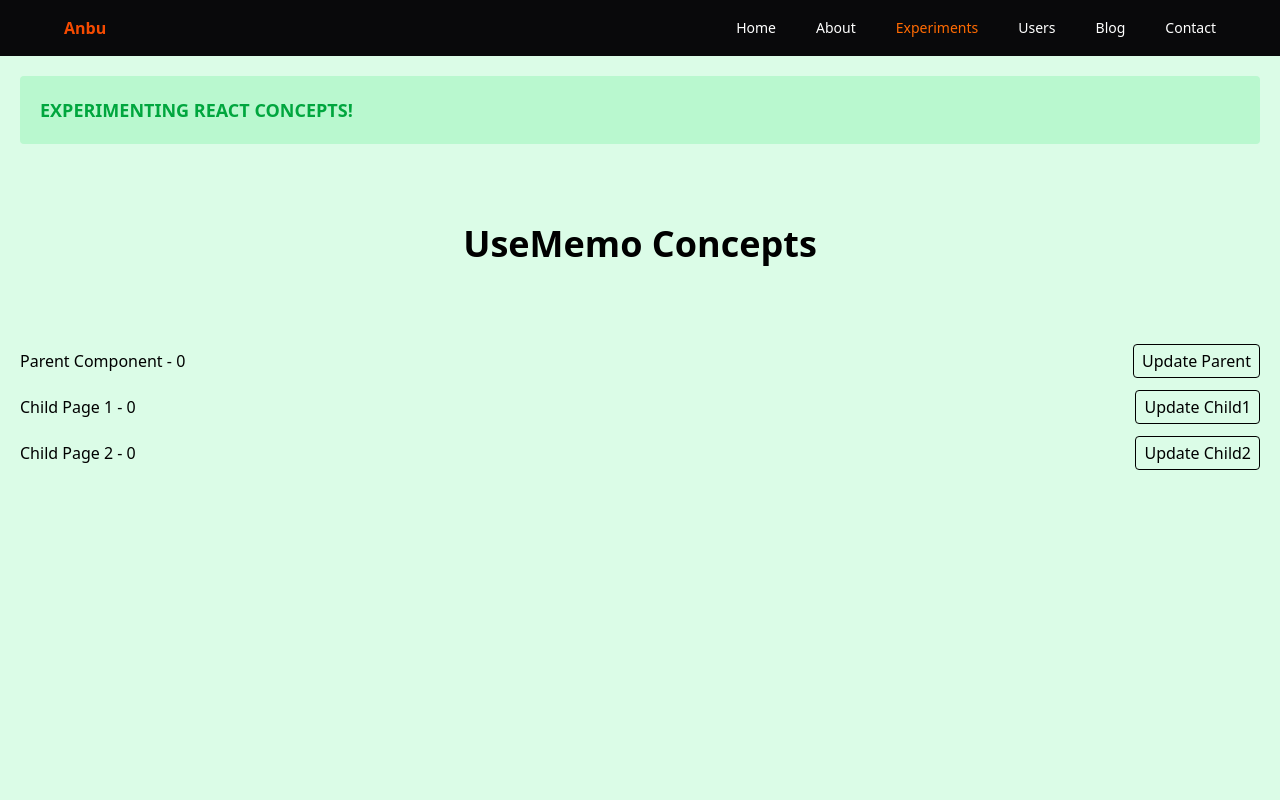
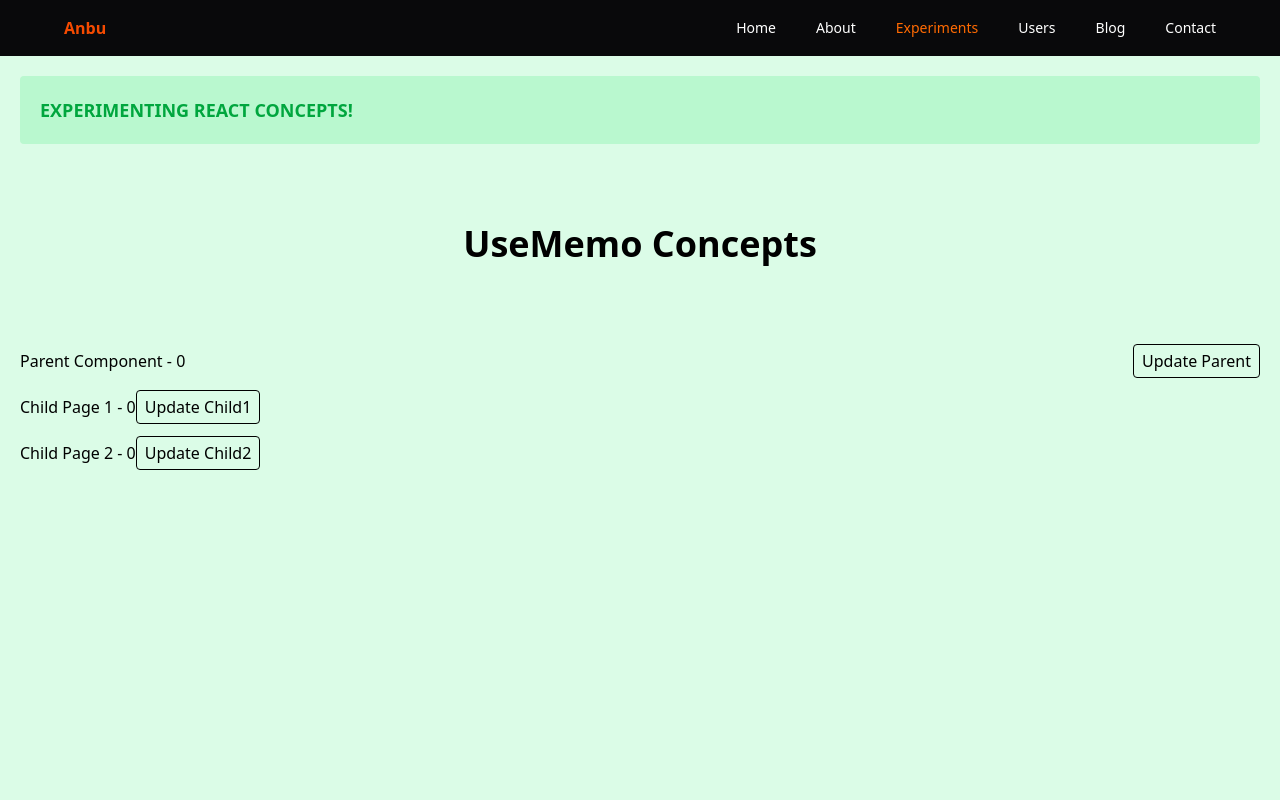
Before and after one commit to anburocky3/teaching-in-react, a React (Vite) app: page /experiments/usememo in a window 1280 px wide. Shown: the top 800 px of the page. Built offline with nearby package versions, Linux system fonts and the light colour scheme.

Commit message:
D8: useCallback with memo functions
feat(memo): add updateChild functionality to ChildPage components

- Pass updateChild props to ChildPage1 and ChildPage2
- Use useCallback for child update functions in MemoHookPage

```diff
--- a/src/pages/experiments/ChildPage1.jsx
+++ b/src/pages/experiments/ChildPage1.jsx
@@ -1,9 +1,20 @@
 import { memo } from "react";
 
-const ChildPage1 = memo(({ value }) => {
+const ChildPage1 = memo(({ value, updateChild }) => {
   console.log("Rendering ChildPage1 ", value);
 
-  return <h3>Child Page 1 - {value}</h3>;
+  return (
+    <div className="flex items-center justify-between">
+      <h3>Child Page 1 - {value}</h3>
+      <button
+        type="button"
+        onClick={updateChild}
+        className="px-2 py-1 rounded border hover:bg-gray-50"
+      >
+        Update Child1
+      </button>
+    </div>
+  );
 });
 
 export default ChildPage1;
--- a/src/pages/experiments/ChildPage2.jsx
+++ b/src/pages/experiments/ChildPage2.jsx
@@ -1,9 +1,20 @@
 import { memo } from "react";
 
-const ChildPage2 = memo(({ value }) => {
+const ChildPage2 = memo(({ value, updateChild }) => {
   console.log("Rendering ChildPage2 - ", value);
 
-  return <h3>Child Page 2 - {value}</h3>;
+  return (
+    <div className="flex items-center justify-between">
+      <h3>Child Page 2 - {value}</h3>
+      <button
+        type="button"
+        onClick={updateChild}
+        className="px-2 py-1 rounded border hover:bg-gray-50"
+      >
+        Update Child2
+      </button>
+    </div>
+  );
 });
 
 export default ChildPage2;
--- a/src/pages/experiments/MemoHookPage.jsx
+++ b/src/pages/experiments/MemoHookPage.jsx
@@ -1,4 +1,4 @@
-import { useState } from "react";
+import { useCallback, useState } from "react";
 import RenderUsers from "../../components/api/RenderUsers";
 import ChildPage1 from "./ChildPage1";
 import ChildPage2 from "./ChildPage2";
@@ -17,13 +17,13 @@ export default function MemoHookPage() {
     setParent(Math.floor(Math.random() * 100));
   };
 
-  const updateChild1 = () => {
+  const updateChild1 = useCallback(() => {
     setChild1(Math.floor(Math.random() * 100));
-  };
+  }, []);
 
-  const updateChild2 = () => {
+  const updateChild2 = useCallback(() => {
     setChild2(Math.floor(Math.random() * 100));
-  };
+  }, []);
 
   return (
     <div className={`min-h-screen bg-green-100`}>
@@ -46,25 +46,11 @@ export default function MemoHookPage() {
             </button>
           </div>
           <div className="flex items-center justify-between">
-            <ChildPage1 value={child1} />
-            <button
-              type="button"
-              onClick={updateChild1}
-              className="px-2 py-1 rounded border hover:bg-gray-50"
-            >
-              Update Child1
-            </button>
+            <ChildPage1 value={child1} updateChild={updateChild1} />
           </div>
 
           <div className="flex items-center justify-between">
-            <ChildPage2 value={child2} />
-            <button
-              type="button"
-              onClick={updateChild2}
-              className="px-2 py-1 rounded border hover:bg-gray-50"
-            >
-              Update Child2
-            </button>
+            <ChildPage2 value={child2} updateChild={updateChild2} />
           </div>
         </div>
       </div>
```
